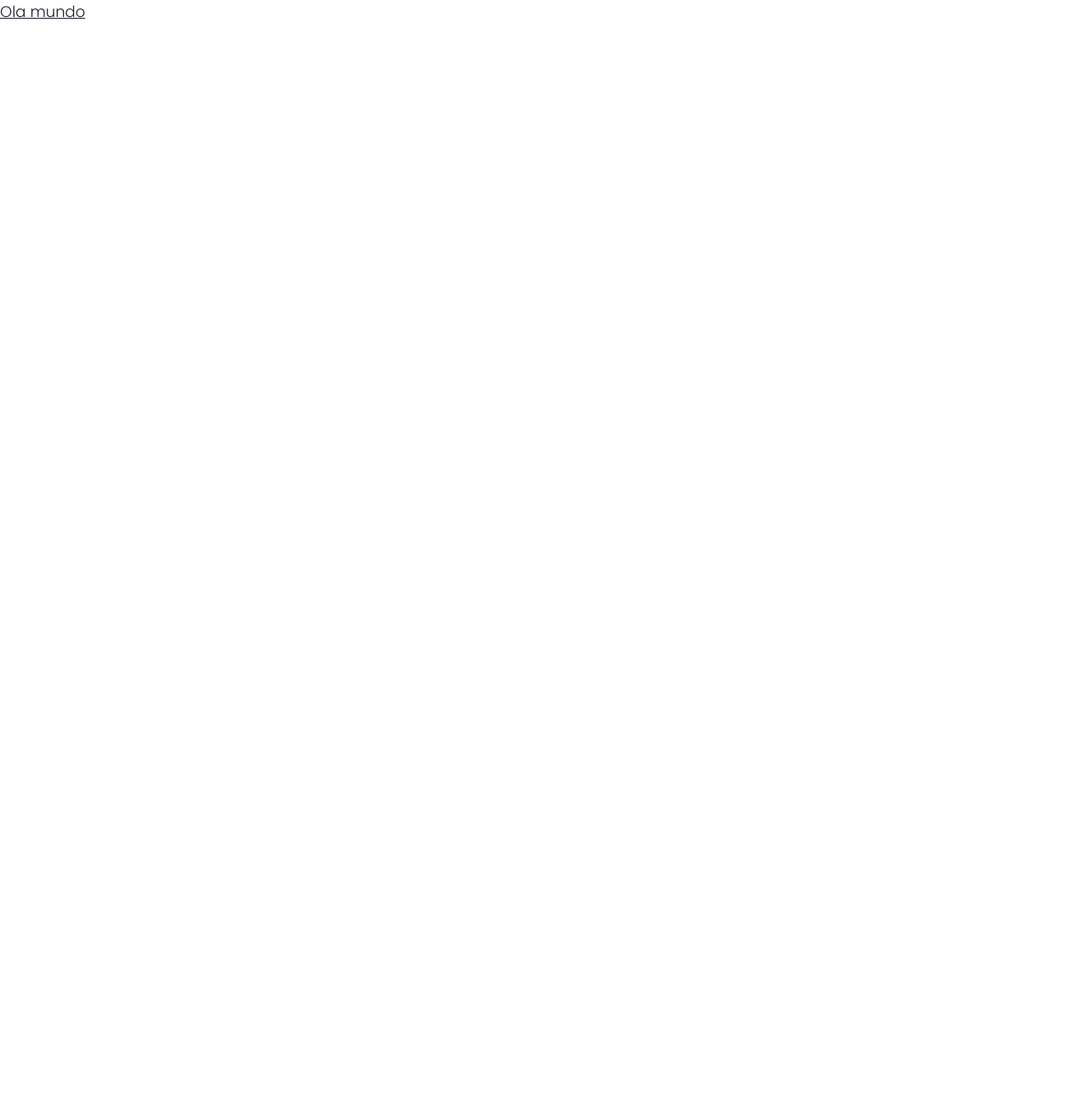
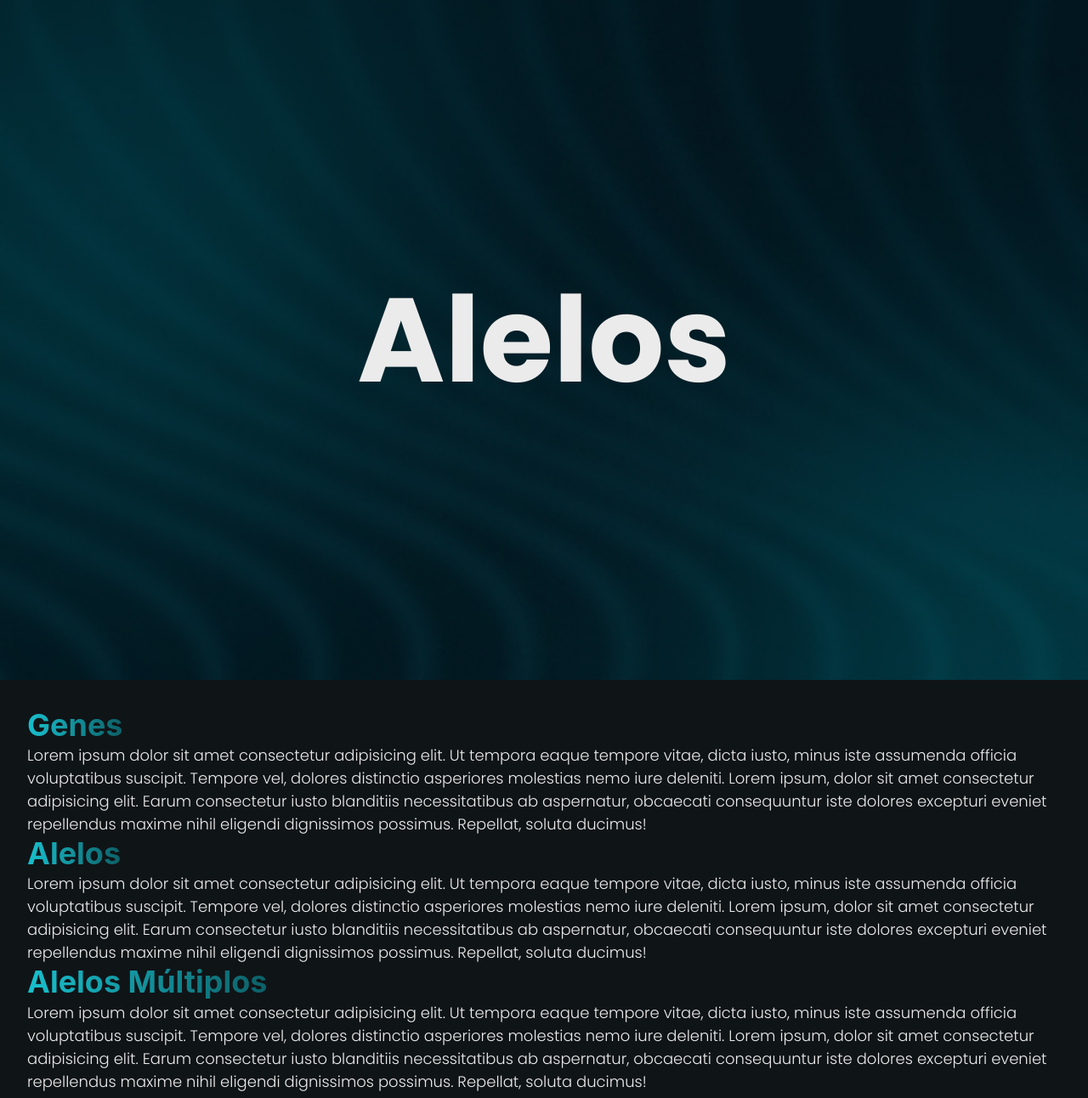
Before and after one commit to Matheus1415/Mendel, a React (Vite) app: page /alelos in a window 1280 px wide. Shown: the top 1292 px of the page at 85% size. Before the commit the page ends 800 px from the top, so only its background shows below. Built offline with nearby package versions, Linux system fonts and the light colour scheme.

Commit message:
conteudoAlelos
Toda a parte de conteúdo prevista no checklist(exceto quiz e gráfico)

```diff
--- a/src/pages/Alelos/index.jsx
+++ b/src/pages/Alelos/index.jsx
@@ -1,9 +1,68 @@
-import { Text } from "@chakra-ui/react"
+import React from "react";
+import { Flex, Heading, Text, Image, Card, CardBody, UnorderedList, ListItem } from "@chakra-ui/react";
+import { Highlight } from "@chakra-ui/react";
 
 export const Alelos = () => {
-    return(
-            <Text variant="link">
-                Ola mundo
-            </Text>
-    )
-}
+  return (
+    <>
+      <Flex h='100vh' w='full' direction='column' justify='center' align='center' bg='url(assets/banner.jpg)' bgRepeat='no-repeat' bgSize='cover'>
+        <Heading variant='PrimaryTitle' color='Primary' textAlign='center' fontSize={[25, 25, 40]}>
+          <Highlight query='Alelos' styles={{ fontSize: '3.5em', color: 'Primary', display: 'block' }}>Alelos</Highlight>
+        </Heading>
+      </Flex>
+
+      <Flex direction='column' p={[3, 4, 8]} maxW='100%' mx='auto' alignItems='flex-start' bgColor="#0f1417">
+
+        <Heading variant='PrimaryTitle' bg='linear-gradient(to right, #19BFCD 0%, #0D6067 100%)' bgClip='text'>Genes</Heading>
+        <Text align='left' variant='p' color='Primary'>Lorem ipsum dolor sit amet consectetur adipisicing elit. Ut tempora eaque tempore vitae, dicta iusto, minus iste assumenda officia voluptatibus suscipit. Tempore vel, dolores distinctio asperiores molestias nemo iure deleniti. Lorem ipsum, dolor sit amet consectetur adipisicing elit. Earum consectetur iusto blanditiis necessitatibus ab aspernatur, obcaecati consequuntur iste dolores excepturi eveniet repellendus maxime nihil eligendi dignissimos possimus. Repellat, soluta ducimus!</Text>
+
+        <Heading variant='PrimaryTitle' bg='linear-gradient(to right, #19BFCD 0%, #0D6067 100%)' bgClip='text'>Alelos</Heading>
+        <Text align='left' variant='p' color='Primary'>Lorem ipsum dolor sit amet consectetur adipisicing elit. Ut tempora eaque tempore vitae, dicta iusto, minus iste assumenda officia voluptatibus suscipit. Tempore vel, dolores distinctio asperiores molestias nemo iure deleniti. Lorem ipsum, dolor sit amet consectetur adipisicing elit. Earum consectetur iusto blanditiis necessitatibus ab aspernatur, obcaecati consequuntur iste dolores excepturi eveniet repellendus maxime nihil eligendi dignissimos possimus. Repellat, soluta ducimus!</Text>
+
+        <Heading variant='PrimaryTitle' bg='linear-gradient(to right, #19BFCD 0%, #0D6067 100%)' bgClip='text'>Alelos Múltiplos</Heading>
+        <Text align='left' variant='p' color='Primary'>Lorem ipsum dolor sit amet consectetur adipisicing elit. Ut tempora eaque tempore vitae, dicta iusto, minus iste assumenda officia voluptatibus suscipit. Tempore vel, dolores distinctio asperiores molestias nemo iure deleniti. Lorem ipsum, dolor sit amet consectetur adipisicing elit. Earum consectetur iusto blanditiis necessitatibus ab aspernatur, obcaecati consequuntur iste dolores excepturi eveniet repellendus maxime nihil eligendi dignissimos possimus. Repellat, soluta ducimus!</Text>
+
+        <Heading variant='PrimaryTitle' bg='linear-gradient(to right, #19BFCD 0%, #0D6067 100%)' bgClip='text'>Alelo Letal</Heading>
+        <Text align='left' variant='p' color='Primary'>Lorem ipsum dolor sit amet consectetur adipisicing elit. Ut tempora eaque tempore vitae, dicta iusto, minus iste assumenda officia voluptatibus suscipit. Tempore vel, dolores distinctio asperiores molestias nemo iure deleniti. Lorem ipsum, dolor sit amet consectetur adipisicing elit. Earum consectetur iusto blanditiis necessitatibus ab aspernatur, obcaecati consequuntur iste dolores excepturi eveniet repellendus maxime nihil eligendi dignissimos possimus. Repellat, soluta ducimus!</Text>
+
+
+        <Flex gap='20px' p='0.75rem' direction={['column', 'column', 'row']}>
+          <Card boxShadow='lg'>
+            <CardBody>
+              <Image mx='auto' src='https://placehold.co/300x200' alt='Imagem de células haploides' />
+              <Heading my='0.5rem'>Genes Dominantes</Heading>
+              <UnorderedList textAlign='left' spacing='0.5rem'>
+                <ListItem>Lorem ipsum dolor sit amet consectetur, adipisicing elit. Accusamus maxime tempora iste deleniti! Quod, dolores tempora. Facere temporibus aperiam vel qui, quibusdam, nulla sit in ipsa, ducimus harum iste doloremque?Lorem ipsum dolor sit amet, consectetur adipisicing elit. Neque laboriosam, blanditiis accusamus molestiae quibusdam inventore amet quia atque velit perspiciatis non ratione dolorum repellat voluptates ipsum officiis labore necessitatibus eius.</ListItem>
+                <ListItem>Lorem ipsum dolor sit amet consectetur, adipisicing elit. Accusamus maxime tempora iste deleniti! Quod, dolores tempora. Facere temporibus aperiam vel qui, quibusdam, nulla sit in ipsa, ducimus harum iste doloremque?Lorem ipsum dolor sit amet, consectetur adipisicing elit. Neque laboriosam, blanditiis accusamus molestiae quibusdam inventore amet quia atque velit perspiciatis non ratione dolorum repellat voluptates ipsum officiis labore necessitatibus eius.</ListItem>
+                <ListItem>Lorem ipsum dolor sit amet consectetur, adipisicing elit. Accusamus maxime tempora iste deleniti! Quod, dolores tempora. Facere temporibus aperiam vel qui, quibusdam, nulla sit in ipsa, ducimus harum iste doloremque?Lorem ipsum dolor sit amet, consectetur adipisicing elit. Neque laboriosam, blanditiis accusamus molestiae quibusdam inventore amet quia atque velit perspiciatis non ratione dolorum repellat voluptates ipsum officiis labore necessitatibus eius.</ListItem>
+              </UnorderedList>
+            </CardBody>
+          </Card>
+          <Card boxShadow='lg'>
+            <CardBody>
+              <Image mx='auto' src='https://placehold.co/300x200' alt='Imagem de células diploides' />
+              <Heading my='0.5rem'>Genes</Heading>
+              <UnorderedList textAlign='left' spacing='0.5rem'>
+                <ListItem>Lorem ipsum dolor sit amet consectetur, adipisicing elit. Accusamus maxime tempora iste deleniti! Quod, dolores tempora. Facere temporibus aperiam vel qui, quibusdam, nulla sit in ipsa, ducimus harum iste doloremque?Lorem ipsum dolor sit amet, consectetur adipisicing elit. Neque laboriosam, blanditiis accusamus molestiae quibusdam inventore amet quia atque velit perspiciatis non ratione dolorum repellat voluptates ipsum officiis labore necessitatibus eius.</ListItem>
+                <ListItem>Lorem ipsum dolor sit amet consectetur, adipisicing elit. Accusamus maxime tempora iste deleniti! Quod, dolores tempora. Facere temporibus aperiam vel qui, quibusdam, nulla sit in ipsa, ducimus harum iste doloremque?Lorem ipsum dolor sit amet, consectetur adipisicing elit. Neque laboriosam, blanditiis accusamus molestiae quibusdam inventore amet quia atque velit perspiciatis non ratione dolorum repellat voluptates ipsum officiis labore necessitatibus eius.</ListItem>
+                <ListItem>Lorem ipsum dolor sit amet consectetur, adipisicing elit. Accusamus maxime tempora iste deleniti! Quod, dolores tempora. Facere temporibus aperiam vel qui, quibusdam, nulla sit in ipsa, ducimus harum iste doloremque?Lorem ipsum dolor sit amet, consectetur adipisicing elit. Neque laboriosam, blanditiis accusamus molestiae quibusdam inventore amet quia atque velit perspiciatis non ratione dolorum repellat voluptates ipsum officiis labore necessitatibus eius.</ListItem>
+              </UnorderedList>
+            </CardBody>
+          </Card>
+        </Flex>
+          <Heading variant='PrimaryTitle' bg='linear-gradient(to right, #19BFCD 0%, #0D6067 100%)' bgClip='text'>Fenótipo</Heading>
+        <Text align='left' variant='p' color='Primary'>Lorem ipsum dolor sit amet consectetur adipisicing elit. Ut tempora eaque tempore vitae, dicta iusto, minus iste assumenda officia voluptatibus suscipit. Tempore vel, dolores distinctio asperiores molestias nemo iure deleniti. Lorem ipsum, dolor sit amet consectetur adipisicing elit. Earum consectetur iusto blanditiis necessitatibus ab aspernatur, obcaecati consequuntur iste dolores excepturi eveniet repellendus maxime nihil eligendi dignissimos possimus. Repellat, soluta ducimus!</Text>
+
+        <Heading variant='PrimaryTitle' bg='linear-gradient(to right, #19BFCD 0%, #0D6067 100%)' bgClip='text'>Genótipo</Heading>
+        <Text align='left' variant='p' color='Primary'>Lorem ipsum dolor sit amet consectetur adipisicing elit. Ut tempora eaque tempore vitae, dicta iusto, minus iste assumenda officia voluptatibus suscipit. Tempore vel, dolores distinctio asperiores molestias nemo iure deleniti. Lorem ipsum, dolor sit amet consectetur adipisicing elit. Earum consectetur iusto blanditiis necessitatibus ab aspernatur, obcaecati consequuntur iste dolores excepturi eveniet repellendus maxime nihil eligendi dignissimos possimus. Repellat, soluta ducimus!</Text>
+
+        <Heading variant='PrimaryTitle' bg='linear-gradient(to right, #19BFCD 0%, #0D6067 100%)' bgClip='text'>Alelo Codominante</Heading>
+        <Text align='left' variant='p' color='Primary'>Lorem ipsum dolor sit amet consectetur adipisicing elit. Ut tempora eaque tempore vitae, dicta iusto, minus iste assumenda officia voluptatibus suscipit. Tempore vel, dolores distinctio asperiores molestias nemo iure deleniti. Lorem ipsum, dolor sit amet consectetur adipisicing elit. Earum consectetur iusto blanditiis necessitatibus ab aspernatur, obcaecati consequuntur iste dolores excepturi eveniet repellendus maxime nihil eligendi dignissimos possimus. Repellat, soluta ducimus!</Text>
+
+        <Heading variant='PrimaryTitle' bg='linear-gradient(to right, #19BFCD 0%, #0D6067 100%)' bgClip='text'>Alelo de Dominação Completa</Heading>
+        <Text align='left' variant='p' color='Primary'>Lorem ipsum dolor sit amet consectetur adipisicing elit. Ut tempora eaque tempore vitae, dicta iusto, minus iste assumenda officia voluptatibus suscipit. Tempore vel, dolores distinctio asperiores molestias nemo iure deleniti. Lorem ipsum, dolor sit amet consectetur adipisicing elit. Earum consectetur iusto blanditiis necessitatibus ab aspernatur, obcaecati consequuntur iste dolores excepturi eveniet repellendus maxime nihil eligendi dignissimos possimus. Repellat, soluta ducimus!</Text>
+
+      </Flex>
+    </>
+  );
+};
```
Also changed, not shown: public/assets/banner.jpg (added).
